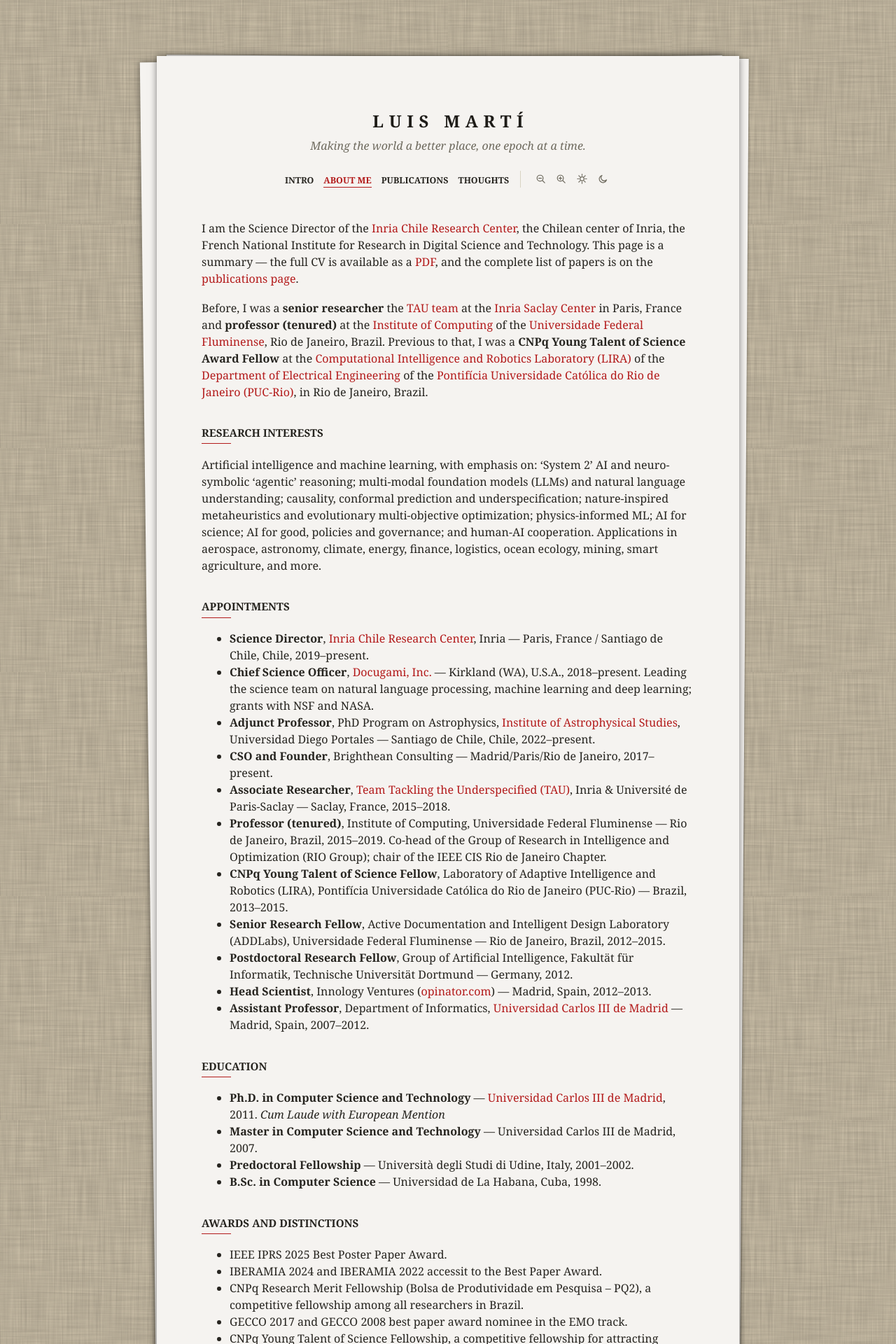
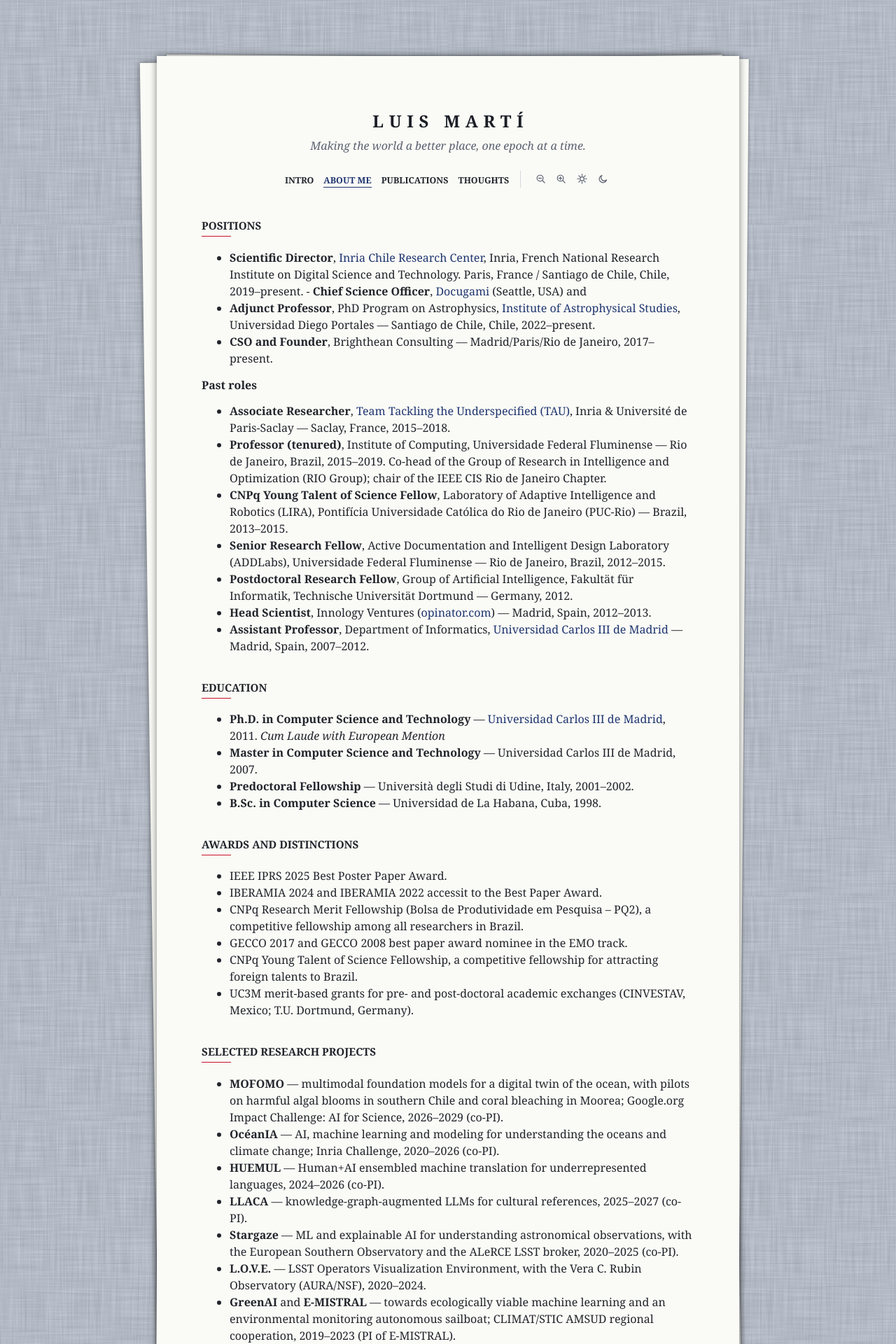
Before and after one commit to lmarti/lmarti.github.io, a Jekyll site: the page built from cv.md, in a window 1280 px wide. Shown: the top 1920 px of the page at 70% size. Built offline with Jekyll 4.4.1, drawn with Linux system fonts in a browser that asks for light colours; some web fonts are replaced; some of the changed text lies outside the part shown.

Commit message:
Refactor favicon generation and update styles
- Updated README.md to clarify the font used for the monogram and the color palette for favicons.
- Modified build_favicons.py to use Computer Modern Bold for better legibility at small sizes and to implement a dark mode color scheme.
- Changed monogram.tex to use a smaller font size for the monogram.
- Enhanced head.html to reflect the new color palette for the theme and updated comments for clarity.
- Expanded person-jsonld.html to include additional languages.
- Revised typewriter.scss to implement a new color scheme inspired by the Cuban flag, including updates to the dark palette.
- Updated CV.md to reflect current positions and research projects, and improved formatting for clarity.
- Regenerated favicon.ico and favicon.svg with updated styles and colors.
- Added new desk-chambray SVG backgrounds for light and dark modes.
- Updated site.webmanifest to reflect the new theme colors.
- Added a new project.json file for project management.

```diff
--- a/_includes/head.html
+++ b/_includes/head.html
@@ -9,18 +9,19 @@
   {% feed_meta %}
   {%- if page.url == "/" %}{% include person-jsonld.html %}{% endif %}
 
-  {%- comment -%} Favicons: an "LM" monogram set in Computer Modern (the site
-  face), paper letters on ribbon red. favicon.svg scales for modern tabs;
-  favicon.ico (16/32/48) covers the default /favicon.ico probe and legacy
-  browsers; the square PNGs are full-bleed so iOS/Android apply their own
-  corner mask. Regenerate with scripts in the repo history if the mark
-  changes. {%- endcomment %}
+  {%- comment -%} Favicons: an "LM" monogram in Computer Modern Bold (the
+  site face at its text optical size, so hairlines survive 16 px), paper
+  letters on a turquí ribbon tile. favicon.svg scales for modern tabs and
+  swaps to the dark palette on prefers-color-scheme; favicon.ico (16/32/48)
+  covers the default /favicon.ico probe and legacy browsers; the square PNGs
+  are full-bleed so iOS/Android apply their own corner mask. Source and build
+  script live in _favicon-src/. {%- endcomment %}
   <link rel="icon" href="/favicon.ico" sizes="any">
   <link rel="icon" href="/favicon.svg" type="image/svg+xml">
   <link rel="apple-touch-icon" href="/apple-touch-icon.png">
   <link rel="manifest" href="/site.webmanifest">
-  <meta name="theme-color" content="#f5f3f0" media="(prefers-color-scheme: light)">
-  <meta name="theme-color" content="#26251f" media="(prefers-color-scheme: dark)">
+  <meta name="theme-color" content="#fafaf6" media="(prefers-color-scheme: light)">
+  <meta name="theme-color" content="#252831" media="(prefers-color-scheme: dark)">
   <script>
     // Re-apply saved reader preferences (see assets/js/ui-controls.js) before
     // first paint so a forced theme doesn't flash the system palette.
--- a/_includes/person-jsonld.html
+++ b/_includes/person-jsonld.html
@@ -56,7 +56,7 @@
     "Evolutionary multi-objective optimization",
     "AI for science"
   ],
-  "knowsLanguage": ["es", "en", "pt"],
+  "knowsLanguage": ["es", "en", "pt", "fr", "it"],
   "mainEntityOfPage": {
     "@type": "ProfilePage",
     "@id": "{{ site.url }}/"
--- a/_sass/typewriter.scss
+++ b/_sass/typewriter.scss
@@ -1,11 +1,13 @@
-// "Second Draft" — a matured take on the alixedi/typewriter port.
-// Signature devices preserved: cream paper sheet on a textured desk, stacked
-// rotated pages behind it, red typewriter-ribbon ink, and a letter-spaced
-// title. Deliberate deviations from the original: a five-step type scale
-// (spaced small caps for section headings instead of underlines — underlines
-// belong to links), hanging-indent references with year landmarks, and quiet
-// text toggles instead of bordered buttons. The ribbon red is arXiv's
-// #b31b1b; paper and ink are warmed one step.
+// "Turquí" — the Second Draft foundations re-inked in the azul turquí of the
+// Cuban flag: the deep vat-dyed indigo of the stripes, struck on the flag's
+// white-linen stripe as paper. Signature devices preserved: paper sheet on a
+// textured desk (a pale chambray weave by day, navy-night by dark), stacked
+// rotated pages, ribbon ink, and a letter-spaced title. A five-step type
+// scale (spaced small caps for section headings instead of underlines —
+// underlines belong to links), hanging-indent references with year landmarks,
+// and quiet text toggles instead of bordered buttons. The ribbon is turquí
+// #1e356f; the flag's red survives only as the h2 tick (--tick), one small
+// stroke per heading, never text.
 
 $mono: monospace;
 $serif: "Computer Modern Serif", Cambria, "Times New Roman", Times, serif;
@@ -15,39 +17,42 @@ $serif: "Computer Modern Serif", Cambria, "Times New Roman", Times, serif;
 
 // Colors are CSS custom properties so the site follows the browser's
 // light/dark preference via prefers-color-scheme. Light is the default;
-// the dark palette keeps the typewriter feel — warm dark "paper", warm
-// off-white ink, and a brighter ribbon red that stays legible on dark.
+// dark mode is the same desk at night: indigo-tinted paper, ink still warm,
+// and the turquí lifted to a luminous dye-under-moonlight blue that stays
+// legible on dark (5.9:1 on the night paper).
 // The sun/moon nav buttons (ui-controls.js) can force a theme by stamping
 // data-theme="light|dark" on <html>; the mixin below keeps the dark values
 // in one place for both the system path and the forced path.
 @mixin dark-palette {
-  --paper: #26251f;
-  --ink: #eae8da;
-  --ribbon: #ff7a6b;
-  --muted: #a09c8c;
-  --rule: #444135;
-  --title-link: #f1efe3;
+  --paper: #252831;
+  --ink: #e7e8e0;
+  --ribbon: #86a2ec;
+  --tick: #ef6a78;
+  --muted: #9ba1b0;
+  --rule: #3d4150;
+  --title-link: #f0f1ea;
   --title-shadow: #000;
   --code-bg: rgba(255, 255, 255, 0.08);
-  --bibtex-bg: #1f1e18;
-  --photo-a: #33322c;
-  --photo-b: #3d3c34;
+  --bibtex-bg: #1f222b;
+  --photo-a: #30343f;
+  --photo-b: #3a3e4a;
   --sheet-shadow: rgba(0, 0, 0, 0.75);
 }
 
 :root {
   color-scheme: light dark;
-  --paper: #f5f3f0;  //#fffef4
-  --ink: #26241f;
-  --ribbon: #b31b1b;
-  --muted: #6e6a5e;
-  --rule: #d8d4c2;
-  --title-link: #1e1c18;
+  --paper: #fafaf6; // the flag's white stripe, still paper — not #fff
+  --ink: #21242b; // blue-black iron-gall
+  --ribbon: #1e356f; // azul turquí (10.7:1 on paper)
+  --tick: #cb122b; // the triangle's red — h2 tick ONLY, never links or text
+  --muted: #5b6170;
+  --rule: #d4d7dc;
+  --title-link: #1b1e26;
   --title-shadow: #444;
   --code-bg: rgba(0, 0, 0, 0.05);
-  --bibtex-bg: #f9f7ea;
-  --photo-a: #f4f3df;
-  --photo-b: #e9e8d2;
+  --bibtex-bg: #eef0f1;
+  --photo-a: #eef0f4;
+  --photo-b: #e2e6ec;
   --sheet-shadow: rgba(0, 0, 0, 0.5);
 }
 
@@ -86,20 +91,22 @@ body {
   line-height: 1.5;
   color: var(--ink);
   margin: 80px 0;
-  background: url("../images/desk-linen.svg");
+  // Chambray desk: the pale blue cotton weave the Turquí palette was designed
+  // for (same feTurbulence tile recipe as the retired desk-linen.svg).
+  background: url("../images/desk-chambray.svg");
 }
 
-// The linen weave flattens to grey under a darkening overlay, so dark mode
-// gets its own tile. Must come after the body rule above: the `background`
-// shorthand there would otherwise reset this image. Same system/forced
-// split as the palette.
+// The weave flattens to grey under a darkening overlay, so dark mode gets its
+// own tile (navy-night chambray). Must come after the body rule above: the
+// `background` shorthand there would otherwise reset this image. Same
+// system/forced split as the palette.
 @media (prefers-color-scheme: dark) {
   :root:not([data-theme="light"]) body {
-    background-image: url("../images/desk-linen-dark.svg");
+    background-image: url("../images/desk-chambray-dark.svg");
   }
 }
 :root[data-theme="dark"] body {
-  background-image: url("../images/desk-linen-dark.svg");
+  background-image: url("../images/desk-chambray-dark.svg");
 }
 
 // ---- Paper sheet + stacked pages ----
@@ -138,7 +145,7 @@ body {
   transform: rotate(var(--rot-after, 1.4deg));
 }
 
-// ---- Red ribbon ink ----
+// ---- Ribbon ink (turquí) ----
 a:link,
 a:visited,
 a:active,
@@ -167,8 +174,9 @@ a.page-link:hover,
 
 // ---- Headings: the typist's hierarchy ----
 // Typists made hierarchy with spacing and capitals, not size. Section
-// headings are spaced small caps with a short ribbon tick — never underlined,
+// headings are spaced small caps with a short tick — never underlined,
 // because on this site underline means "link". Only page titles get big.
+// The tick is the one place the flag's red appears (--tick, not --ribbon).
 h1,
 h2,
 h3,
@@ -194,7 +202,7 @@ h2:not(.post-link)::after {
   content: "";
   display: block;
   width: 2.6rem;
-  border-top: 1px solid var(--ribbon);
+  border-top: 1px solid var(--tick);
   margin-top: 0.4rem;
 }
 h2.post-link {
@@ -727,7 +735,7 @@ ul.publications li.is-hidden {
 // Filters wear the entries' type-pill dress (%stamp-pill) so the control row
 // and the tags on the list below share one visual language. A touch more type
 // size and padding for comfortable click targets; the active filter (and
-// hover) takes the ribbon, echoing the nav's current-page red.
+// hover) takes the ribbon, echoing the nav's current-page turquí.
 .chip,
 .sort-toggle {
   @extend %stamp-pill;
--- a/cv.md
+++ b/cv.md
@@ -9,27 +9,15 @@ description: >-
   education, awards, research projects, and service.
 ---
 
-I am the Science Director of the [Inria Chile Research Center](https://inria.cl), the Chilean center of Inria, the French National Institute for Research in Digital Science and Technology. This page is a summary — the full CV is available as a [PDF](/docs/cv.pdf), and the complete list of papers is on the [publications page](/publications/).
+## Positions
 
-Before, I was a **senior researcher** the [TAU team](https://www.inria.fr/en/tau) at the [Inria Saclay Center](https://www.inria.fr/en/saclay) in Paris, France and **professor (tenured)** at the [Institute of Computing](https://www.ic.uff.br/) of the [Universidade Federal Fluminense](https://www.uff.br), Rio de Janeiro, Brazil. Previous to that, I was a **CNPq Young Talent of Science Award Fellow** at the [Computational Intelligence and Robotics Laboratory (LIRA)](https://www.lira.puc-rio.br/) of the [Department of Electrical Engineering](https://www.ele.puc-rio.br/) of the [Pontifícia Universidade Católica do Rio de Janeiro (PUC-Rio)](https://www.puc-rio.br/), in Rio de Janeiro, Brazil.
-
-## Research interests
-
-Artificial intelligence and machine learning, with emphasis on: 'System 2' AI
-and neuro-symbolic 'agentic' reasoning; multi-modal foundation models (LLMs)
-and natural language understanding; causality, conformal prediction and
-underspecification; nature-inspired metaheuristics and evolutionary
-multi-objective optimization; physics-informed ML; AI for science; AI for
-good, policies and governance; and human-AI cooperation. Applications in
-aerospace, astronomy, climate, energy, finance, logistics, ocean ecology,
-mining, smart agriculture, and more.
-
-## Appointments
-
-- **Science Director**, [Inria Chile Research Center](https://inria.cl), Inria — Paris, France / Santiago de Chile, Chile, 2019–present.
-- **Chief Science Officer**, [Docugami, Inc.](https://www.docugami.com) — Kirkland (WA), U.S.A., 2018–present. Leading the science team on natural language processing, machine learning and deep learning; grants with NSF and NASA.
+- **Scientific Director**, [Inria Chile Research Center](https://inria.cl), Inria, French National Research Institute on Digital Science and Technology. Paris, France / Santiago de Chile, Chile, 2019–present.
+<span data-geo-hide="FR,CL"> -  **Chief Science Officer**, [Docugami](https://www.docugami.com/) (Seattle, USA) and</span>
 - **Adjunct Professor**, PhD Program on Astrophysics, [Institute of Astrophysical Studies](https://astronomia.udp.cl/), Universidad Diego Portales — Santiago de Chile, Chile, 2022–present.
 - **CSO and Founder**, Brighthean Consulting — Madrid/Paris/Rio de Janeiro, 2017–present.
+
+### Past roles
+
 - **Associate Researcher**, [Team Tackling the Underspecified (TAU)](https://www.inria.fr/en/tau), Inria & Université de Paris-Saclay — Saclay, France, 2015–2018.
 - **Professor (tenured)**, Institute of Computing, Universidade Federal Fluminense — Rio de Janeiro, Brazil, 2015–2019. Co-head of the Group of Research in Intelligence and Optimization (RIO Group); chair of the IEEE CIS Rio de Janeiro Chapter.
 - **CNPq Young Talent of Science Fellow**, Laboratory of Adaptive Intelligence and Robotics (LIRA), Pontifícia Universidade Católica do Rio de Janeiro (PUC-Rio) — Brazil, 2013–2015.
@@ -56,6 +44,7 @@ mining, smart agriculture, and more.
 
 ## Selected research projects
 
+- **MOFOMO** — multimodal foundation models for a digital twin of the ocean, with pilots on harmful algal blooms in southern Chile and coral bleaching in Moorea; Google.org Impact Challenge: AI for Science, 2026–2029 (co-PI).
 - **OcéanIA** — AI, machine learning and modeling for understanding the oceans and climate change; Inria Challenge, 2020–2026 (co-PI).
 - **HUEMUL** — Human+AI ensembled machine translation for underrepresented languages, 2024–2026 (co-PI).
 - **LLACA** — knowledge-graph-augmented LLMs for cultural references, 2025–2027 (co-PI).
@@ -75,10 +64,9 @@ mining, smart agriculture, and more.
 
 ## Society memberships
 
-Association for Computing Machinery (ACM; SIGEVO), Institute of Electrical
-and Electronics Engineers (IEEE; Computational Intelligence Society),
-International Neural Networks Society (INNS), Neural-Symbolic Learning and
-Reasoning Association (NeSy), and the Foundation for Open Access Statistics
+- Association for Computing Machinery (ACM; SIGEVO), Institute of Electrical and Electronics Engineers (IEEE; Computational Intelligence Society),
+- International Neural Networks Society (INNS),
+- Neural-Symbolic Learning and Reasoning Association (NeSy), and - Foundation for Open Access Statistics
 (FOAS).
 
-See the [publications page](/publications/) for the full list of papers, or download the [complete CV (PDF)](/docs/cv.pdf).
+See the [publications page](/publications/) for the full list of papers.
--- a/index.html
+++ b/index.html
@@ -8,8 +8,8 @@ layout: default
   <div class="photo" aria-hidden="true">photo</div>
   <div class="bio">
     <p>
-      Hi!, I'm <strong>Luis Martí</strong> — an AI scientist, currently <span data-geo-hide="FR"><strong>Chief Science Officer</strong> at
-        <a href="https://www.docugami.com/">Docugami</a> (Seattle, U.S.A.) and</span>
+      Hi!, I'm <strong>Luis Martí</strong> — an AI scientist, currently <span data-geo-hide="FR,CL"><strong>Chief Science Officer</strong> at
+        <a href="https://www.docugami.com/">Docugami</a> (Seattle, USA) and</span>
       <strong>Science Director</strong> at the <a href="https://www.inria.cl/"><strong>Inria Chile Research Center</strong></a>, the Chilean center
       of <a href="https://www.inria.fr/">Inria</a>, the French National Institute for Research in Digital Science and Technology.
       I am also an <strong>Adjunct Professor</strong> at the <a href="https://astronomia.udp.cl/">Institute of Astrophysical Studies</a>,
```
Also changed, not shown: _favicon-src/README.md (+13 -5 lines), _favicon-src/build_favicons.py (+83 -44 lines), publications.html (+6 -6 lines), .nodeterm/project.json (added), apple-touch-icon.png, assets/images/desk-chambray-dark.svg (added), assets/images/desk-chambray.svg (added), favicon.ico, favicon.svg, icon-192.png, icon-512.png, site.webmanifest, 1 other file.
